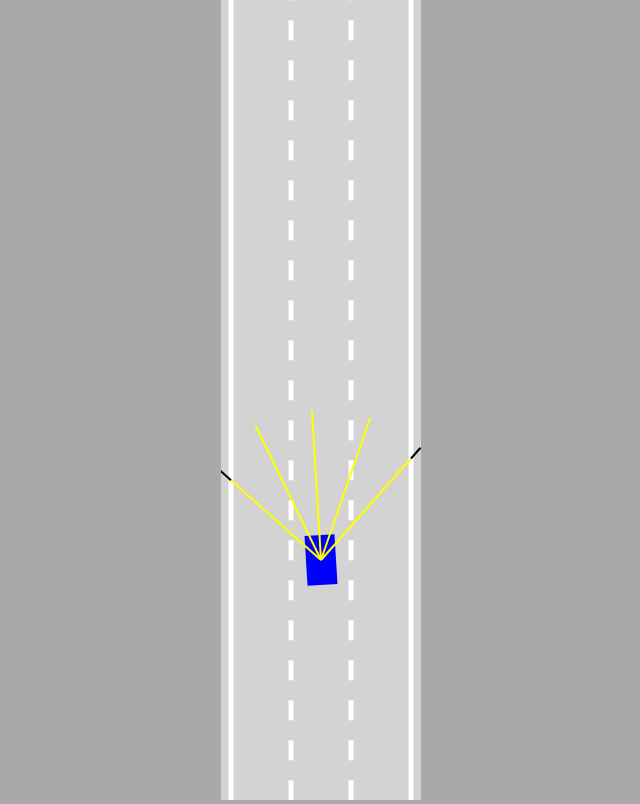
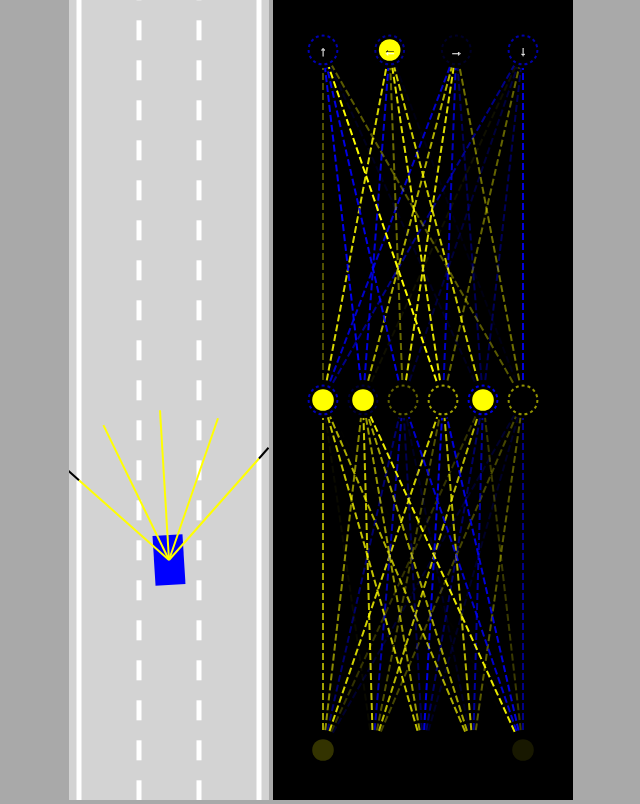
Before and after one commit to mostafahagras/Self-driving-Car, a website built with Vite: page index.html in a window 1280 px wide. Shown: the whole page, without its empty margins (319-959 px from the left). Built offline with nearby package versions, Linux system fonts and the light colour scheme.

Commit message:
lecture 7

```diff
--- a/index.html
+++ b/index.html
@@ -8,7 +8,8 @@
     <link rel="stylesheet" href="src/style.css">
   </head>
   <body>
-    <canvas id="canvas"></canva>
+    <canvas id="carCanvas"></canvas>
+    <canvas id="networkCanvas"></canvas>
     <script type="module" src="/src/main.ts"></script>
   </body>
 </html>
--- a/src/main.ts
+++ b/src/main.ts
@@ -1,12 +1,16 @@
 import Car from "./car";
 import { ControlType } from "./controls";
 import Road from "./road";
+import Visualizer from "./visualizer";
 
-const canvas = document.getElementById("canvas") as HTMLCanvasElement;
-canvas.width = 200;
+const carCanvas = document.getElementById("carCanvas") as HTMLCanvasElement;
+carCanvas.width = 200;
+const netowrkCanvas = document.getElementById("networkCanvas") as HTMLCanvasElement;
+netowrkCanvas.width = 300;
 
-const ctx = canvas.getContext("2d") as CanvasRenderingContext2D;
-const road = new Road(canvas.width / 2, canvas.width * 0.9);
+const carCtx = carCanvas.getContext("2d") as CanvasRenderingContext2D;
+const networkCtx = netowrkCanvas.getContext("2d") as CanvasRenderingContext2D;
+const road = new Road(carCanvas.width / 2, carCanvas.width * 0.9);
 const car = new Car(road.getLaneCenter(1), 100, 30, 50, ControlType.Ai);
 const traffic = [
   new Car(road.getLaneCenter(1), -100, 30, 50, ControlType.Dummy, 2),
@@ -18,14 +22,18 @@
     trafficCar.update(road.borders, []);
   }
   car.update(road.borders, traffic);
-  canvas.height = window.innerHeight;
-  ctx.save();
-  ctx.translate(0, canvas.height * 0.7 - car.y);
-  road.draw(ctx);
+  carCanvas.height = window.innerHeight;
+  netowrkCanvas.height = window.innerHeight;
+
+  carCtx.save();
+  carCtx.translate(0, carCanvas.height * 0.7 - car.y);
+  road.draw(carCtx);
   for (const trafficCar of traffic) {
-    trafficCar.draw(ctx, "red");
+    trafficCar.draw(carCtx, "red");
   }
-  car.draw(ctx, "blue");
-  ctx.restore();
+  car.draw(carCtx, "blue");
+  carCtx.restore();
+
+  Visualizer.drawNetwork(networkCtx, car.brain!)
   requestAnimationFrame(animate);
 }
--- a/src/style.css
+++ b/src/style.css
@@ -5,6 +5,10 @@
   text-align: center;
 }
 
-#canvas {
+#carCanvas {
   background: lightgray;
 }
+
+#networkCanvas {
+  background: black;
+}
--- a/src/utils.ts
+++ b/src/utils.ts
@@ -38,3 +38,11 @@
   }
   return false;
 }
+
+export function getRGBA(value: number) {
+    const alpha = Math.abs(value);
+    const R = value < 0 ? 0 : 255;
+    const G = R;
+    const B = value > 0 ? 0 : 255;
+    return "rgba(" + R + "," + G + "," + B + "," + alpha + ")";
+}
--- /dev/null
+++ b/src/visualizer.ts
@@ -0,0 +1,114 @@
+/** biome-ignore-all lint/complexity/noStaticOnlyClass: following tutorial */
+import type { Level, NeuralNetwork } from "./network";
+import { getRGBA, lerp } from "./utils";
+
+export default class Visualizer {
+    static drawNetwork(ctx: CanvasRenderingContext2D, network: NeuralNetwork) {
+        const margin = 50;
+        const left = margin;
+        const top = margin;
+        const width = ctx.canvas.width - margin * 2;
+        const height = ctx.canvas.height - margin * 2;
+
+        const levelHeight = height / network.levels.length;
+
+        for (let i = network.levels.length - 1; i >= 0; i--) {
+            const levelTop = top +
+                lerp(
+                    height - levelHeight,
+                    0,
+                    network.levels.length === 1
+                        ? 0.5
+                        : i / (network.levels.length - 1)
+                );
+
+            ctx.setLineDash([7, 3]);
+            Visualizer.drawLevel(ctx, network.levels[i],
+                left, levelTop,
+                width, levelHeight,
+                i === network.levels.length - 1
+                    ? ['↑', '←', '→', '↓']
+                    : []
+            );
+        }
+    }
+
+    static drawLevel(ctx: CanvasRenderingContext2D, level: Level, left: number, top: number, width: number, height: number, outputLabels: string[]) {
+        const right = left + width;
+        const bottom = top + height;
+
+        const { inputs, outputs, weights, biases } = level;
+
+        for (let i = 0; i < inputs.length; i++) {
+            for (let j = 0; j < outputs.length; j++) {
+                ctx.beginPath();
+                ctx.moveTo(
+                    Visualizer.#getNodeX(inputs, i, left, right),
+                    bottom
+                );
+                ctx.lineTo(
+                    Visualizer.#getNodeX(outputs, j, left, right),
+                    top
+                );
+                ctx.lineWidth = 2;
+                ctx.strokeStyle = getRGBA(weights[i][j]);
+                ctx.stroke();
+            }
+        }
+
+        const nodeRadius = 18;
+        for (let i = 0; i < inputs.length; i++) {
+            const x = Visualizer.#getNodeX(inputs, i, left, right);
+            ctx.beginPath();
+            ctx.arc(x, bottom, nodeRadius, 0, Math.PI * 2);
+            ctx.fillStyle = "black";
+            ctx.fill();
+            ctx.beginPath();
+            ctx.arc(x, bottom, nodeRadius * 0.6, 0, Math.PI * 2);
+            ctx.fillStyle = getRGBA(inputs[i]);
+            ctx.fill();
+        }
+
+        for (let i = 0; i < outputs.length; i++) {
+            const x = Visualizer.#getNodeX(outputs, i, left, right);
+            ctx.beginPath();
+            ctx.arc(x, top, nodeRadius, 0, Math.PI * 2);
+            ctx.fillStyle = "black";
+            ctx.fill();
+            ctx.beginPath();
+            ctx.arc(x, top, nodeRadius * 0.6, 0, Math.PI * 2);
+            ctx.fillStyle = getRGBA(outputs[i]);
+            ctx.fill();
+
+            ctx.beginPath();
+            ctx.lineWidth = 2;
+            ctx.arc(x, top, nodeRadius * 0.8, 0, Math.PI * 2);
+            ctx.strokeStyle = getRGBA(biases[i]);
+            ctx.setLineDash([3, 3]);
+            ctx.stroke();
+            ctx.setLineDash([]);
+
+            if (outputLabels[i]) {
+                ctx.beginPath();
+                ctx.textAlign = "center";
+                ctx.textBaseline = "middle";
+                ctx.fillStyle = "black";
+                ctx.strokeStyle = "white";
+                ctx.font = `${nodeRadius * 0.75}px Arial`;
+                ctx.fillText(outputLabels[i], x, top);
+                ctx.lineWidth = 0.5;
+                ctx.strokeText(outputLabels[i], x, top + nodeRadius * 0.1);
+            }
+        }
+    }
+
+    static #getNodeX(nodes: number[], index: number, left: number, right: number) {
+        return lerp(
+            left,
+            right,
+            nodes.length === 1
+                ? 0.5
+                : index / (nodes.length - 1)
+        );
+    }
+}
```
